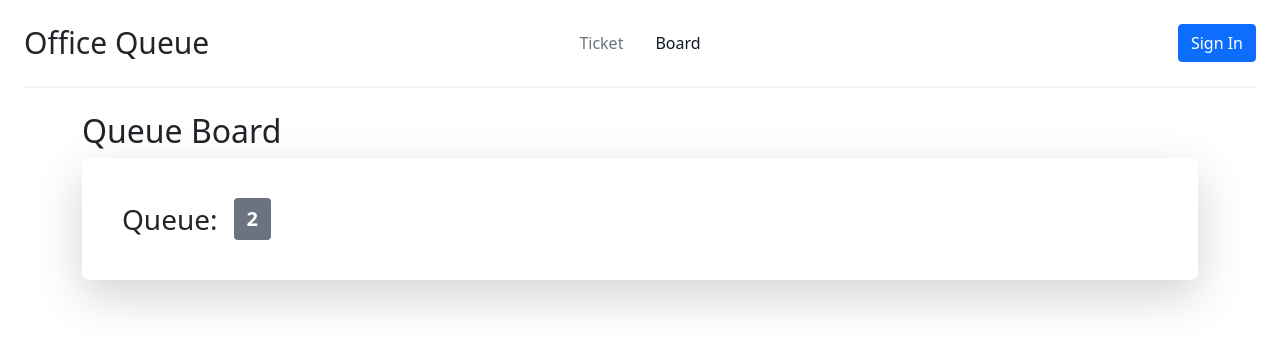
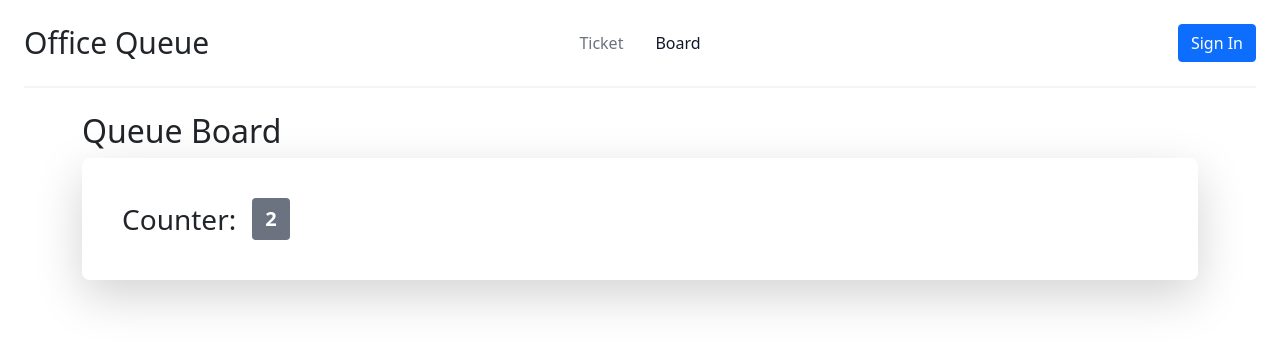
Before and after one commit to djemar/se2021-04-OfficeQueueManager, a React (Create React App) app in the folder client/: page /board in a window 1280 px wide. Shown: the top 348 px of the page. Built offline with nearby package versions, Linux system fonts and the light colour scheme; no server answers.

Commit message:
use 'counter' instead of 'queue'

```diff
--- a/client/src/components/Board/Board.js
+++ b/client/src/components/Board/Board.js
@@ -59,7 +59,7 @@ const Board = ({ ...props }) => {
                 </div>
               )}
               <div className="space-x-4 flex items-center">
-                <span className="h3 m-0 p-0">Queue:</span>
+                <span className="h3 m-0 p-0">Counter:</span>
                 <span className="text-xl badge bg-gray-500">{counter}</span>
               </div>
             </p>
```
